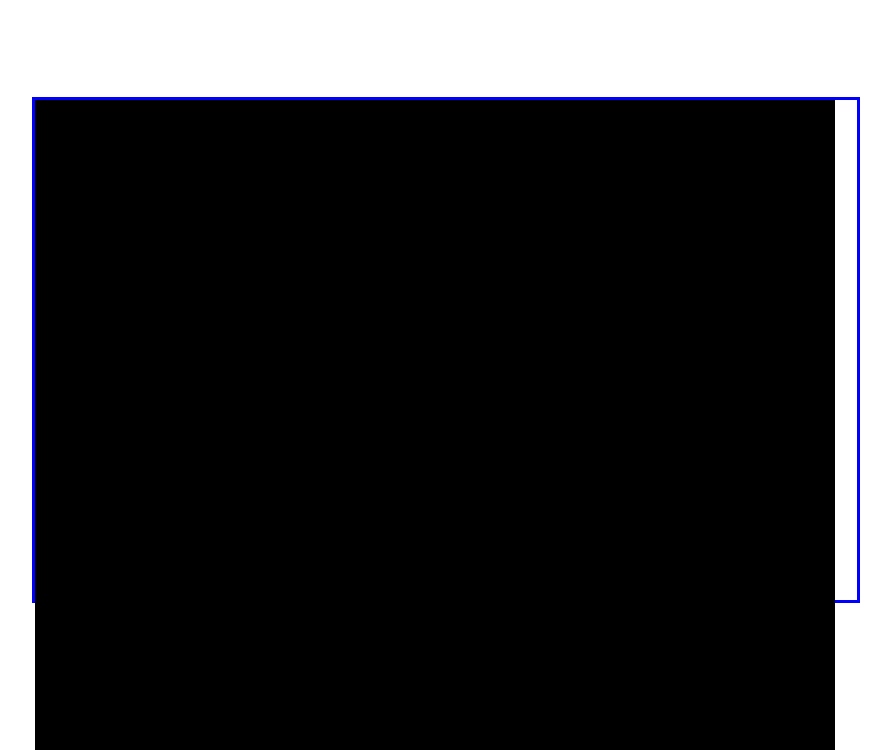
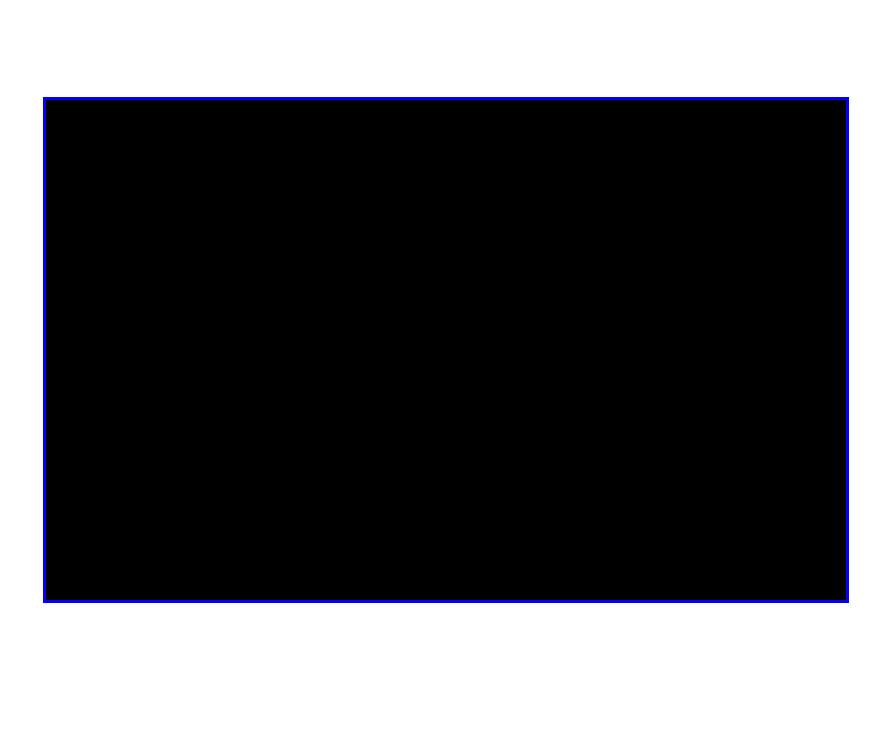
Before and after one commit to matheusfcunha/Etch_a_sketch, a plain HTML site: page index.html in a window 1280 px wide. Shown: the part 50-800 px from the top of the page, without its empty margins (194-1085 px from the left). Drawn offline with Linux system fonts and the light colour scheme.

Commit message:
Fixed divGrid, added mouse hover first effect

```diff
--- a/css/style.css
+++ b/css/style.css
@@ -4,15 +4,33 @@ h2 {
 }
 #wrapper {
   margin: 100px auto;
-  width: 65%;
+  width: 800px;
   height: 500px;
   border: solid blue;
 }
 
 .divGrid {
-  width: 80px;
-  height: 55px;
+  width: 50px;
+  height: 31.25px;
   background-color: black;
+  display: inline-block;
   float: left;
 
 }
+
+/*.divGrid:hover {
+  background-color: yellow;
+}*/
+
+/* Squares with borders
+
+.divGrid {
+  width: 48px;
+  height: 29.25px;
+  border: 1px solid red;
+  background-color: black;
+  display: inline-block;
+  float: left;
+
+}
+*/
--- a/javascript/main.js
+++ b/javascript/main.js
@@ -2,11 +2,16 @@ $(document).ready(function(){
 
   var divCount = 0;
 
-    while (divCount < 257) {
+    while (divCount < 256) {
     divCount++
     $('#wrapper').append("<div></div>")
     $('#wrapper > div').addClass("divGrid");
   };
 
+  $('.divGrid').mouseenter(function(){
+
+     $(this).css("background-color", "yellow");
+
+  });
 
 });
```
